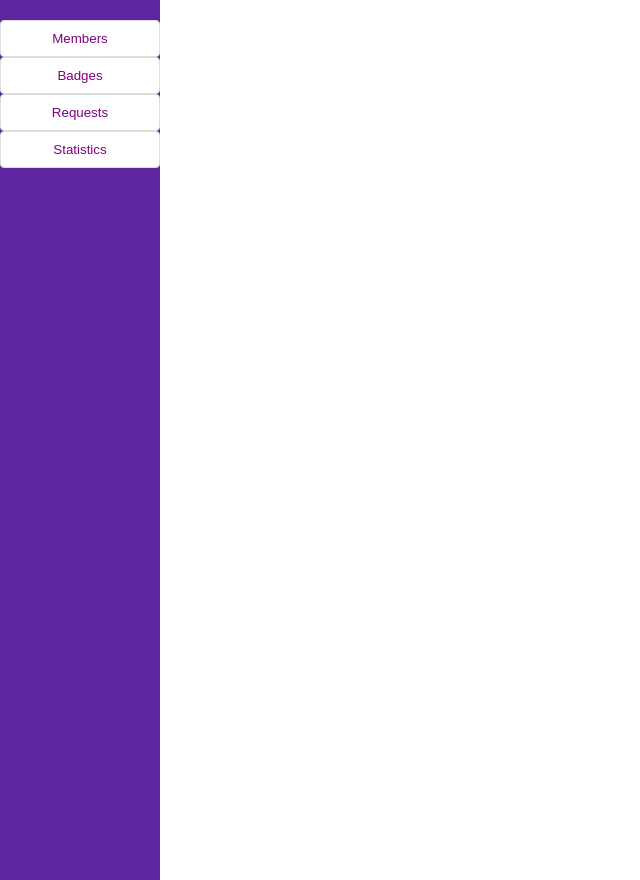
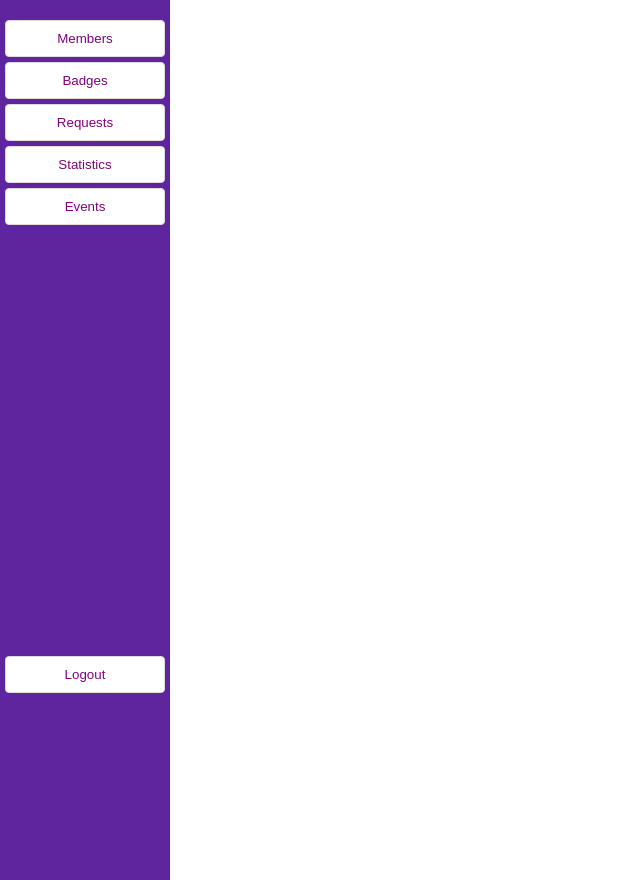
Before and after one commit to buckboat/BackFrontEndStrikesBack, a PHP site: page /leftside.php in a window 1280 px wide. Shown: the whole page, without its empty margins (0-640 px from the left). Run offline with PHP 8.4, Linux system fonts and the light colour scheme.

Commit message:
6 figures

```diff
--- a/webapp/index.php
+++ b/webapp/index.php
@@ -92,12 +92,14 @@ if (!isset($_SESSION['username'])) { //if login in session is not set
 	<div class="main">
 
 
-		<!-- form for navigation/execution -->
+		<!-- form for navigation/execution
 		<div class="login" style="padding-bottom:20px;">
 			<form method="post">
 				<input type="submit" name="Logout" value="Logout" />
 			</form>
 		</div>
+			-->
+
 		<div style="border: 4px solid black; padding: 5px; padding-bottom:20px; ">
 
 			<!-- button functionality -->
--- a/webapp/leftside.php
+++ b/webapp/leftside.php
@@ -11,19 +11,25 @@
 
 
 
-	<div class="leftside">
+	<div style="padding-left: 5px; padding-right: 5px;" class="leftside">
 
-		<form method="post">
+		<form style="padding-bottom:5px;" method="post">
 			<input type="submit" name="mems" value="Members" />
 		</form>
-		<form method="post">
+		<form style="padding-bottom:5px;" method="post">
 			<input type="submit" name="badges" value="Badges" />
 		</form>
-		<form method="post">
+		<form style="padding-bottom:5px;" method="post">
 			<input type="submit" name="requests" value="Requests" />
 		</form>
-		<form method="post">
+		<form style="padding-bottom:5px;" method="post">
 			<input type="submit" name="Stats" value="Statistics" />
+		</form>
+		<form style="padding-bottom:5px;" method="post">
+			<input type="submit" name="events" value="Events" />
+		</form>
+		<form style=" padding-top:266%; bottom: 20px;" method="post">
+				<input type="submit" name="Logout" value="Logout" />
 		</form>
 
 	</div>
```
